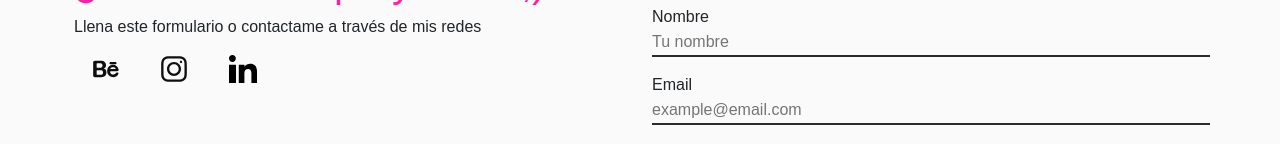
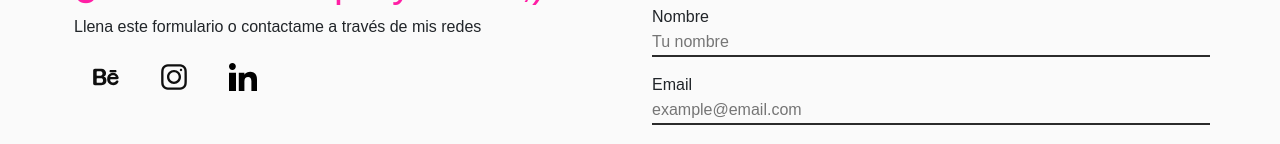
Before and after one commit to cocobalbo/Porfolio-Constanza, a website: page pages/contact.html in a window 1280 px wide. Shown: the part 217-361 px from the top of the page. Drawn offline with nearby package versions, Linux system fonts and the light colour scheme.

Commit message:
Contact Icons

```diff
--- a/pages/contact.html
+++ b/pages/contact.html
@@ -49,7 +49,7 @@
                     <div class="col-lg-6 px-3">
                         <h1 class="pink">¿Iniciamos un proyecto? ;)</h1>
                         <p>Llena este formulario o contactame a través de mis redes </p>
-                        <div class="contact__icons">
+                        <div class="contact__icons py-2">
                             <a href="https://www.behance.net/constanzabalbo" target="_blank" class="p-2"><img src="../assets/icons/behance-svgrepo-com.svg" alt="behance" class="icons"></img></a>
                             <a href="https://www.instagram.com/cocobalbo/" target="_blank" class="p-2"><img src="../assets/icons/instagram-svgrepo-com.svg" alt="instagram" class="icons"></img></a>
                             <a href="https://www.linkedin.com/in/constanzabalbo/" target="_blank" class="p-2"><img src="../assets/icons/linkedin-161-svgrepo-com.svg" alt="linkedin" class="icons"></img></a>
```
